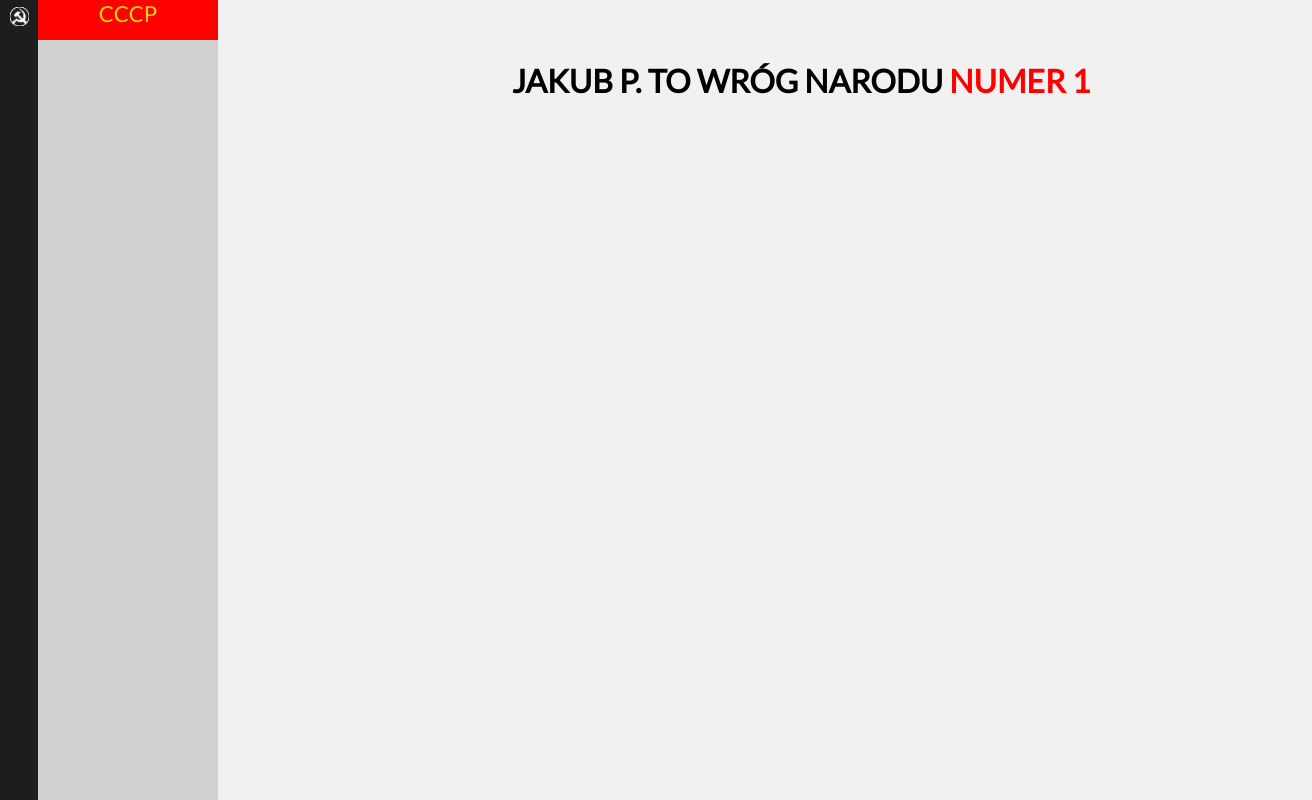
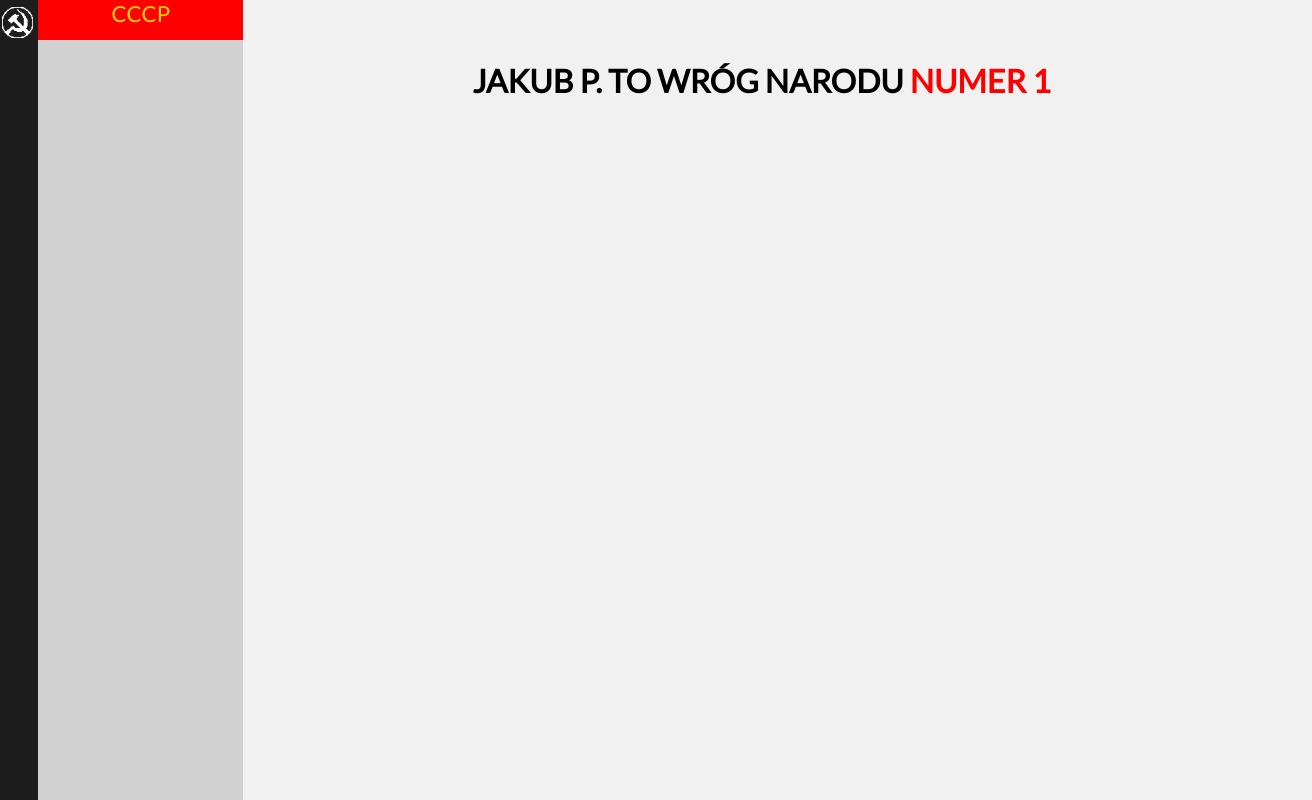
Before and after one commit to CCCP22/CCCP22.github.io, a plain HTML site: page index.html in a window 1280 px wide. Shown: the whole page, 1312 px wide, since content can reach past the window. Drawn offline with Linux system fonts and the light colour scheme.

Commit message:
Hotfix
Fixing interface of site

```diff
--- a/index.html
+++ b/index.html
@@ -1,15 +1,15 @@
-<!DOCTYPE html>
+<!DOCTYPE HTML>
 <html lang="pl">
-<head>
-		<meta charset="utf-8">
+    <head>
+
         <link rel="stylesheet" type="text/css" href="style.css">
-</head>
-<body>
+        <meta charset="utf-8">
 
-
-    <div class="content">
+    </head>
+    <body>
 
         <div class="sidebar"><img src="img/logo.jpg"></div>
+
             <div class="navbar_top">CCCP</div>
             <div class="navbar_bottom"></div>
             <div class="daily_message"><h1>JAKUB P. TO WRÓG NARODU <span> NUMER 1</span></h1></div>
--- a/style.css
+++ b/style.css
@@ -17,30 +17,30 @@ body{
     float: left;
 }
 .sidebar img{
-    width: 50%;
-    margin-left: 10px;
+    width: 80%;
+    margin-left: 2px;
     margin-top: 7px;
 }
 .navbar_top {
-    height: 5vh;
-    width: 17%;
+   height: 5vh;
+    width: 19%;
     background-color: red;
-    font-size: 22px;
     color: gold;
     text-align: center;
+    font-size: 22px;
+
 }
 .navbar_bottom {
     height: 95vh;
-    width: 14%;
+    width: 16%;
     background-color: #d1d1d1;
     float: left;
+}
+.daily_message{
+  width: 100%;
+  height: 60px;
+  text-align: center;
 }
 span{
   color: red;
 }
-.daily_message{
-  width: 100vh;
-  height: 60px;
-  margin-top: 0;
-  margin-left: 40%;
-}
```
